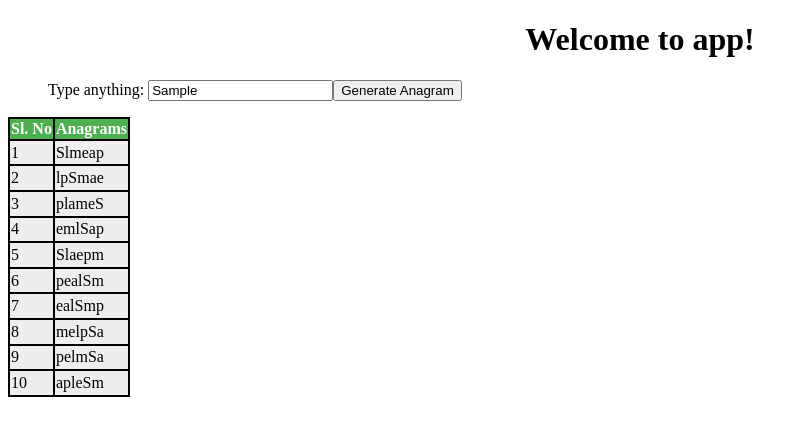
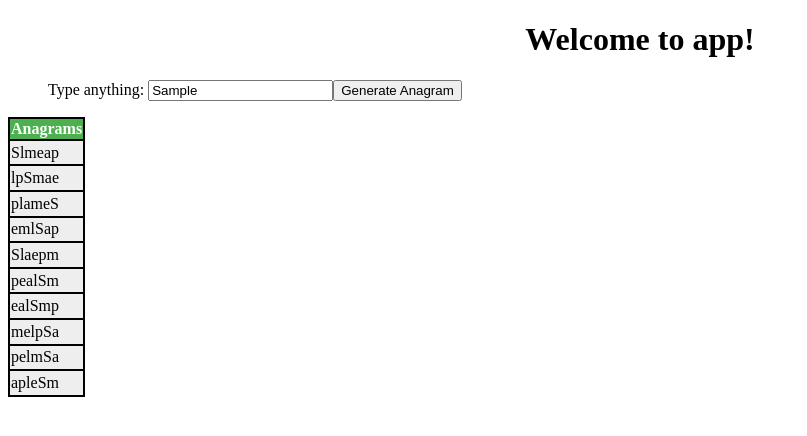
Before and after one commit to bhaskargogs/anagram-app, an Angular app: page / in a window 1280 px wide. Both pictures are taken after typing "Sample" into the empty fields and a click on the button "Generate Anagram". Shown: the top 436 px of the page, without its empty margins (0-807 px from the left). Built offline with nearby package versions, Linux system fonts and the light colour scheme.

Commit message:
removed the serial number

```diff
--- a/src/app/app.component.html
+++ b/src/app/app.component.html
@@ -10,12 +10,10 @@
 </ul>
 <table *ngIf="anagrams">
   <thead >
-  <th>Sl. No</th>
   <th (click)="sort()">Anagrams</th>
   </thead>
   <tbody>
-  <tr *ngFor="let anagram of anagrams | slice:0:10 ;let i = index">
-    <td>{{i+1}}</td>
+  <tr *ngFor="let anagram of anagrams | slice:0:10">
     <td> {{anagram}}</td>
   </tr>
   </tbody>
```
